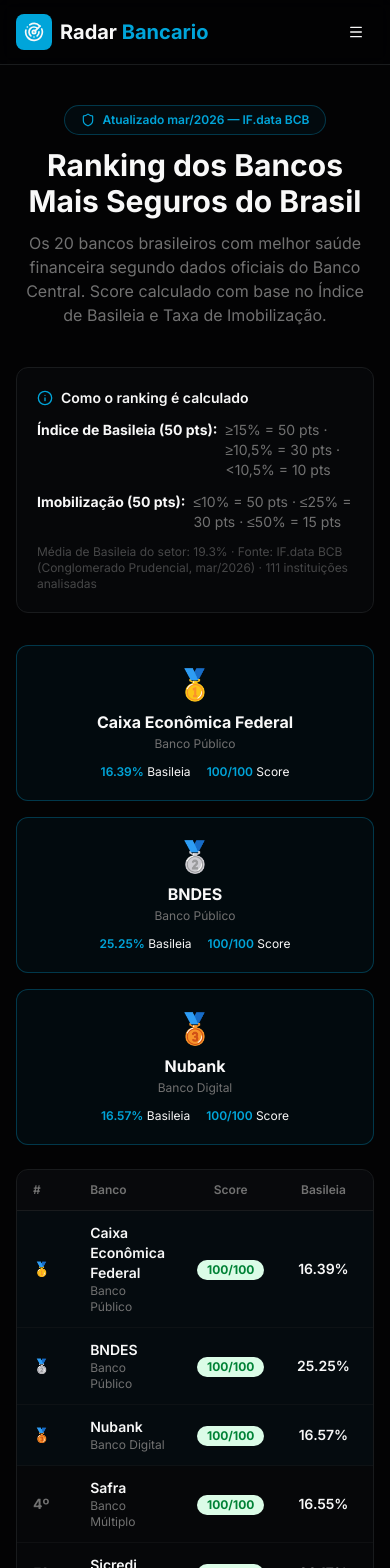
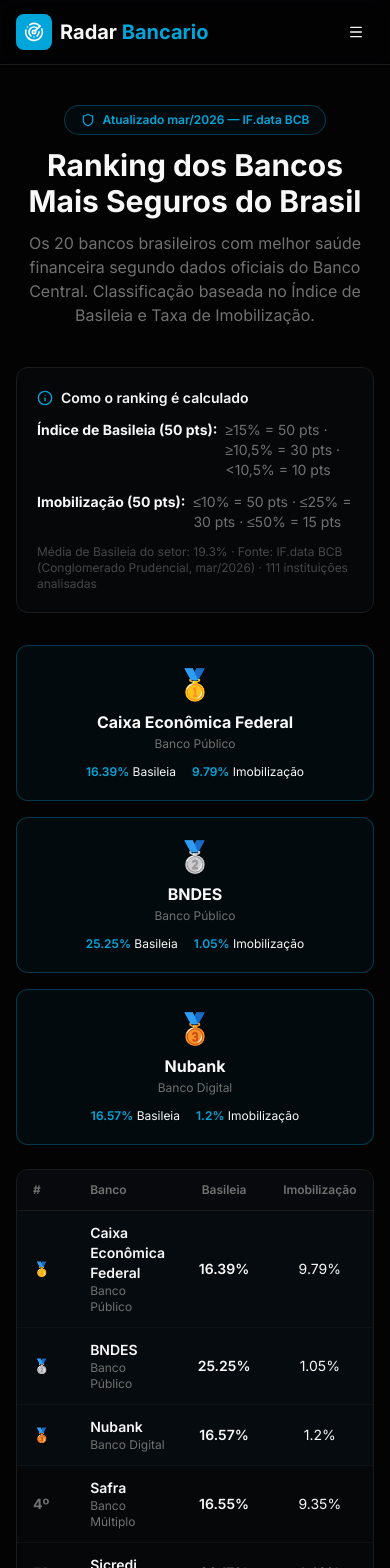
Before and after one commit to convexanews/raio-x-bancario, a Next.js app: page /ranking in a window 390 px wide. Shown: the top 1568 px of the page. Built offline with nearby package versions, Linux system fonts and the light colour scheme.

Commit message:
Remove coluna Score da pagina de ranking
Mantem apenas Basileia, Imobilizacao e Classificacao como indicadores visiveis.

Co-Authored-By: Claude Opus 4.6 <noreply@anthropic.com>

```diff
--- a/app/ranking/page.tsx
+++ b/app/ranking/page.tsx
@@ -6,7 +6,7 @@ import { getBancos, formatCurrency } from '@/lib/bcb-api';
 
 export const metadata = {
   title: 'Ranking dos Bancos Mais Seguros do Brasil 2025 | Radar Bancário',
-  description: 'Top 20 bancos brasileiros mais seguros por score de saúde financeira. Critérios baseados em Índice de Basileia e Taxa de Imobilização — dados oficiais do Banco Central (mar/2026).',
+  description: 'Top 20 bancos brasileiros mais seguros por saúde financeira. Critérios baseados em Índice de Basileia e Taxa de Imobilização — dados oficiais do Banco Central (mar/2026).',
 };
 
 function slugify(nome: string) {
@@ -35,7 +35,7 @@ export default function RankingPage() {
           </h1>
           <p className="mx-auto mt-3 max-w-2xl text-muted-foreground">
             Os 20 bancos brasileiros com melhor saúde financeira segundo dados oficiais do Banco Central.
-            Score calculado com base no Índice de Basileia e Taxa de Imobilização.
+            Classificação baseada no Índice de Basileia e Taxa de Imobilização.
           </p>
         </div>
 
@@ -69,7 +69,7 @@ export default function RankingPage() {
               <p className="text-xs text-muted-foreground mt-0.5">{banco.tipo}</p>
               <div className="mt-3 flex justify-center gap-4 text-xs">
                 <span><span className="font-semibold text-primary">{banco.basileia}%</span> Basileia</span>
-                <span><span className="font-semibold text-primary">{banco.score}/100</span> Score</span>
+                <span><span className="font-semibold text-primary">{banco.imobilizacao}%</span> Imobilização</span>
               </div>
             </Link>
           ))}
@@ -83,7 +83,6 @@ export default function RankingPage() {
                 <tr className="border-b border-border bg-secondary/30">
                   <th className="px-4 py-3 text-left text-xs font-semibold text-muted-foreground">#</th>
                   <th className="px-4 py-3 text-left text-xs font-semibold text-muted-foreground">Banco</th>
-                  <th className="px-4 py-3 text-center text-xs font-semibold text-muted-foreground">Score</th>
                   <th className="px-4 py-3 text-center text-xs font-semibold text-muted-foreground">Basileia</th>
                   <th className="px-4 py-3 text-center text-xs font-semibold text-muted-foreground">Imobilização</th>
                   <th className="px-4 py-3 text-center text-xs font-semibold text-muted-foreground">Classificação</th>
@@ -99,14 +98,6 @@ export default function RankingPage() {
                     <td className="px-4 py-3">
                       <p className="font-semibold text-foreground">{banco.nome}</p>
                       <p className="text-xs text-muted-foreground">{banco.tipo}</p>
-                    </td>
-                    <td className="px-4 py-3 text-center">
-                      <span className={`inline-flex items-center justify-center rounded-full px-2.5 py-0.5 text-xs font-bold
-                        ${banco.score >= 80 ? 'bg-green-100 text-green-700 dark:bg-green-900/30 dark:text-green-400' :
-                          banco.score >= 60 ? 'bg-yellow-100 text-yellow-700 dark:bg-yellow-900/30 dark:text-yellow-400' :
-                          'bg-red-100 text-red-700 dark:bg-red-900/30 dark:text-red-400'}`}>
-                        {banco.score}/100
-                      </span>
                     </td>
                     <td className="px-4 py-3 text-center font-semibold text-foreground">{banco.basileia}%</td>
                     <td className="px-4 py-3 text-center text-foreground">{banco.imobilizacao}%</td>
@@ -160,7 +151,7 @@ export default function RankingPage() {
         <div className="mt-6 rounded-lg border border-border bg-secondary/30 p-4">
           <p className="text-xs text-muted-foreground leading-relaxed">
             <strong className="text-foreground">Metodologia:</strong> Dados extraídos do sistema IF.data do Banco Central do Brasil (Conglomerado Prudencial, data-base mar/2026).
-            O score é uma métrica simplificada baseada em dois indicadores regulatórios e não substitui análise profissional completa.
+            A classificação é baseada em dois indicadores regulatórios e não substitui análise profissional completa.
           </p>
         </div>
       </main>
```
